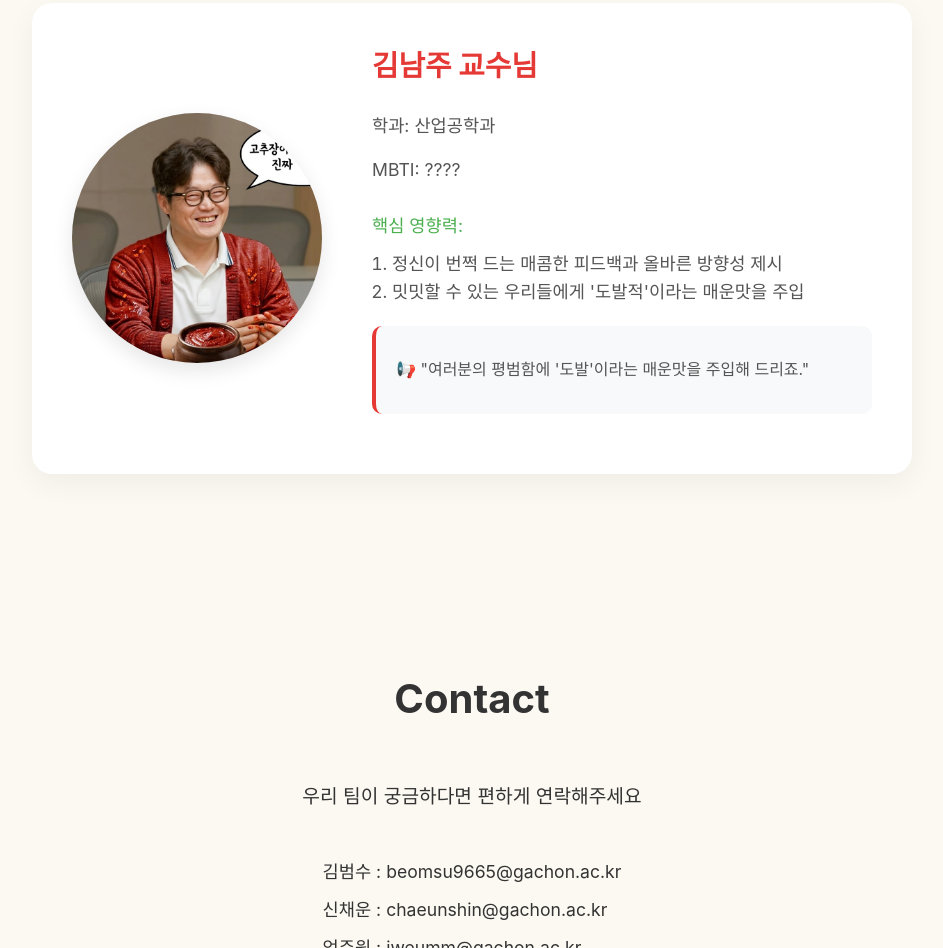
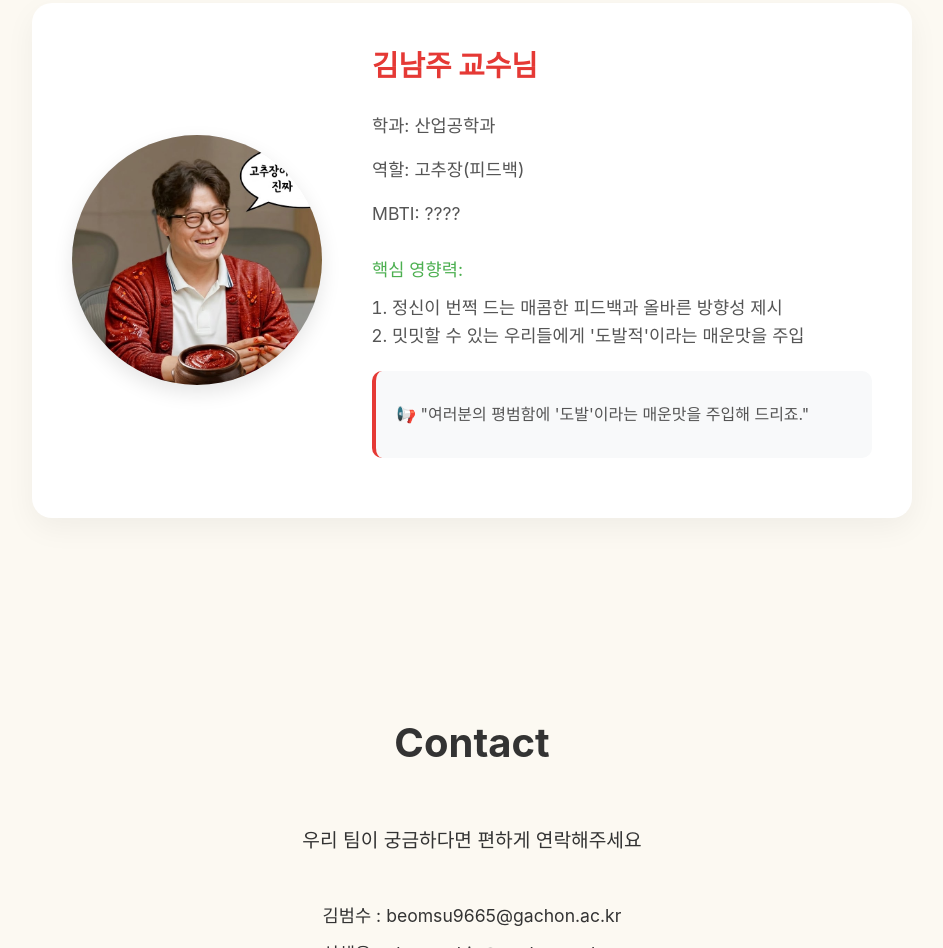
Before and after one commit to chaeunshin/AI-StartUp-Problem-Solving, a plain HTML site: page index.html in a window 1280 px wide. Shown: the part 4778-5726 px from the top of the page, without its empty margins (168-1111 px from the left). Drawn offline with Linux system fonts and the light colour scheme; a web font is replaced by a local one.

Commit message:
change professor`s part

```diff
--- a/index.html
+++ b/index.html
@@ -128,6 +128,7 @@
                 <h3>김남주 교수님</h3>
                 <ul class="info-list">
                     <li>학과: 산업공학과</li>
+                    <li>역할: 고추장(피드백)</li>
                     <li>MBTI: ????</li>
                 </ul>
                 <div class="impact">
```
